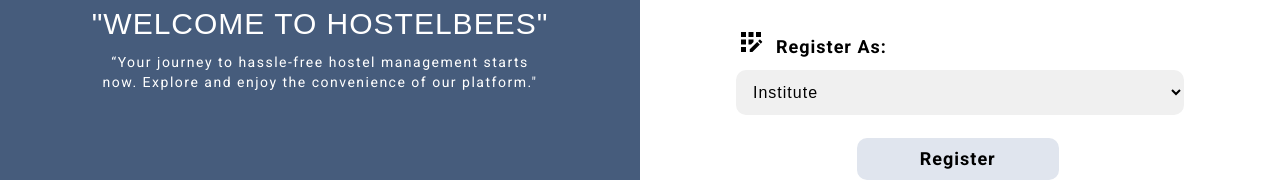
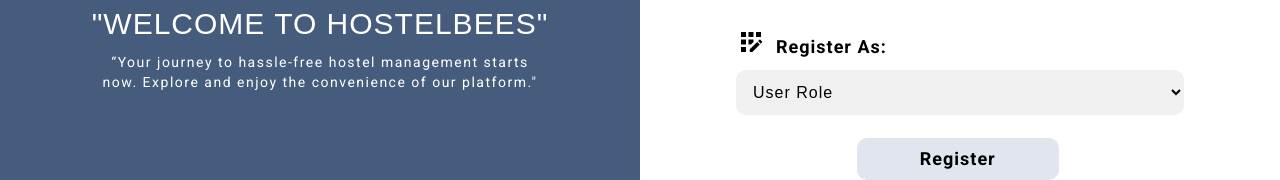
Before and after one commit to codewithbharat/hostelBees, a React (Vite) app in the folder client/: page /Register in a window 1280 px wide. Shown: the part 406-586 px from the top of the page. Built offline with nearby package versions, Linux system fonts and the light colour scheme.

Commit message:
chooseUserRole default

```diff
--- a/client/src/pages/Register.jsx
+++ b/client/src/pages/Register.jsx
@@ -16,7 +16,7 @@ const Register = () => {
     const [data, setData] = useState({
         email: "",
         password: "",
-        user: "inst"
+        user: ""
     });
 
     const handelInput = (e) => {
@@ -27,6 +27,7 @@ const Register = () => {
 
 
     const handelSubmit = (e) => {
+        console.log(data);
         if (isSubmitting) {
             document.getElementById("form").reset();
             alert("Please wait..");
@@ -77,7 +78,8 @@ const Register = () => {
 
                     <label>
                         <span><i><MdOutlineAppRegistration size={30} /></i>Register As:</span>
-                        <select name='user' onChange={handelInput}>
+                        <select name='user' onChange={handelInput} required>
+                            <option selected disabled>User Role</option>
                             <option value="inst">Institute</option>
                             <option value="warden">Warden</option>
                             <option value="student">Student</option>
```
Also changed, not shown: 1 other file (tests, documents, lock files or other folders).
